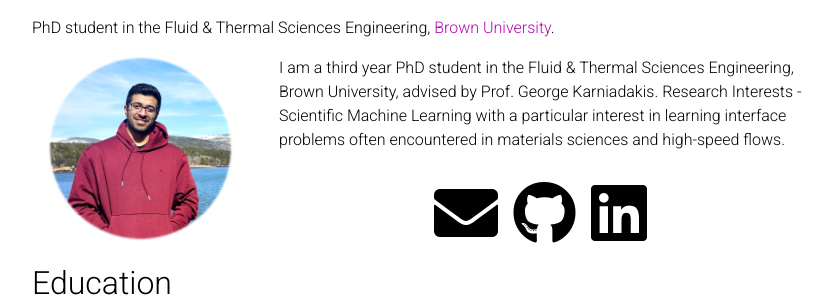
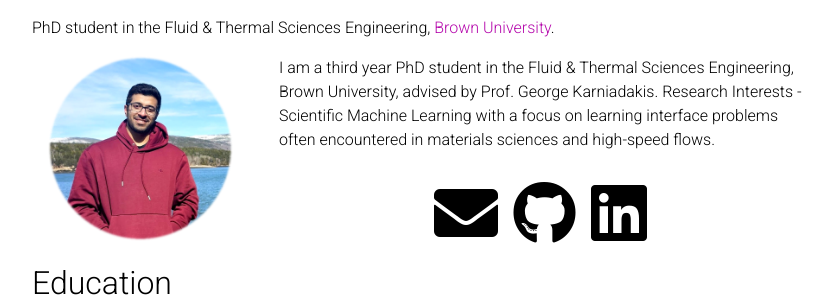
Before and after one commit to vivekoommen/vivekoommen.github.io, a Jekyll site: the page built from _pages/about.md, in a window 1280 px wide. Shown: the part 144-442 px from the top of the page, without its empty margins (223-1056 px from the left). Built offline with Jekyll 4.4.1, drawn with Linux system fonts in a browser that asks for light colours; full-size pictures stand in for the smaller copies a plugin makes; comment, search, counter and statistics services are not loaded; a style sheet for code colours, icons or effects is not loaded.

Commit message:
update about.md

```diff
--- a/_pages/about.md
+++ b/_pages/about.md
@@ -19,7 +19,7 @@ honors: false
 social: true  # includes social icons at the bottom of the page
 ---
 
-I am a third year PhD student in the Fluid & Thermal Sciences Engineering, Brown University, advised by Prof. George Karniadakis. Research Interests - Scientific Machine Learning with a particular interest in learning interface problems often encountered in materials sciences and high-speed flows.
+I am a third year PhD student in the Fluid & Thermal Sciences Engineering, Brown University, advised by Prof. George Karniadakis. Research Interests - Scientific Machine Learning with a focus on learning interface problems often encountered in materials sciences and high-speed flows.
 
 <!-- I am a graduate student in the [Deep Image Processing Lab](https://sites.google.com/view/deepiplab/home?authuser=0), advised by Prof. [Seung-Won Jung](https://sites.google.com/view/deepiplab/home?authuser=0). I am currently pursuing the MS & Ph.D degree in Electrical Engineering at [Korea University](www.korea.ac.kr) in Seoul, Korea. Previously, I completed my B.S. in Electronic Engineering at [Kyunghee University](https://www.khu.ac.kr/kor/main/index.do). My research interests are including :
 - Computer Vision
```
